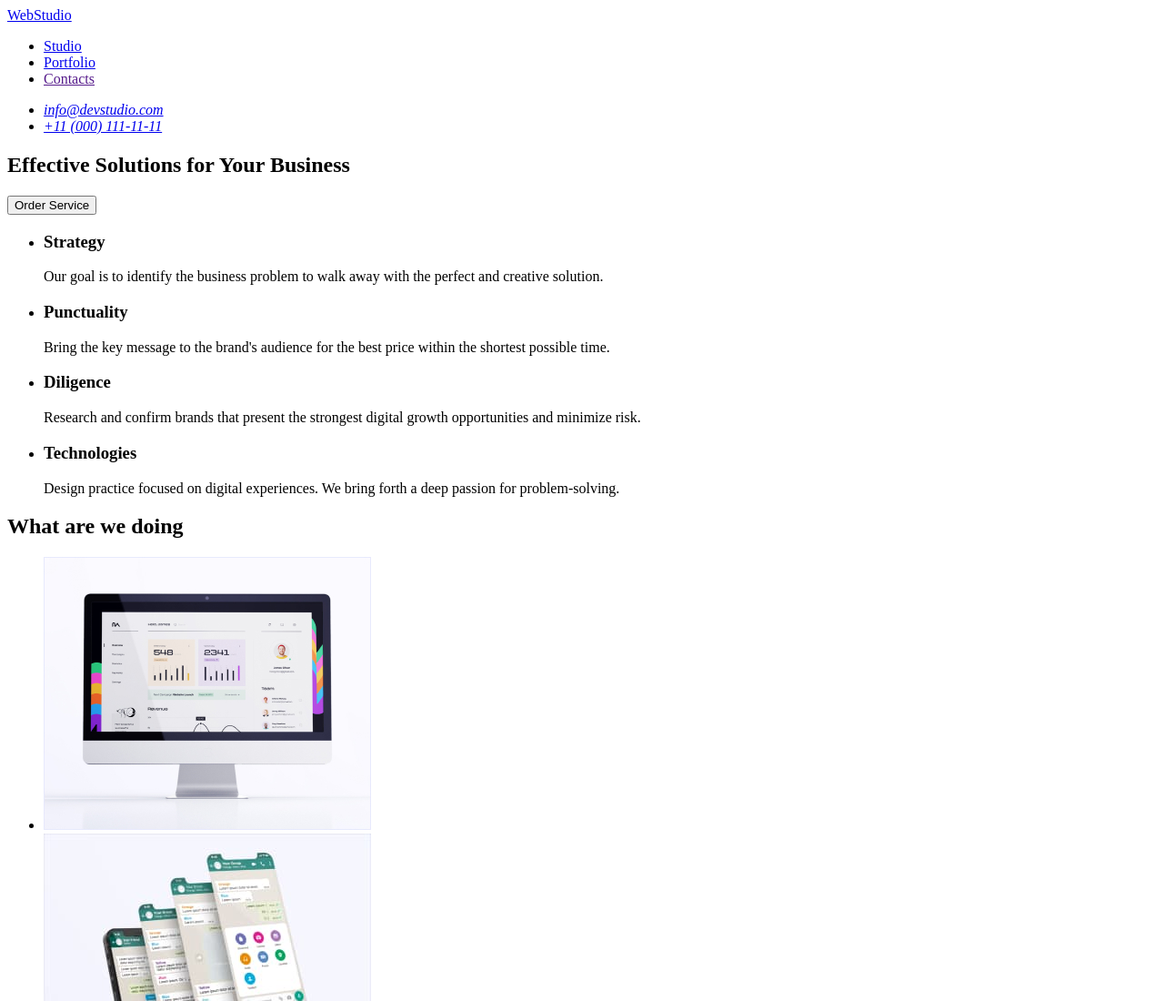
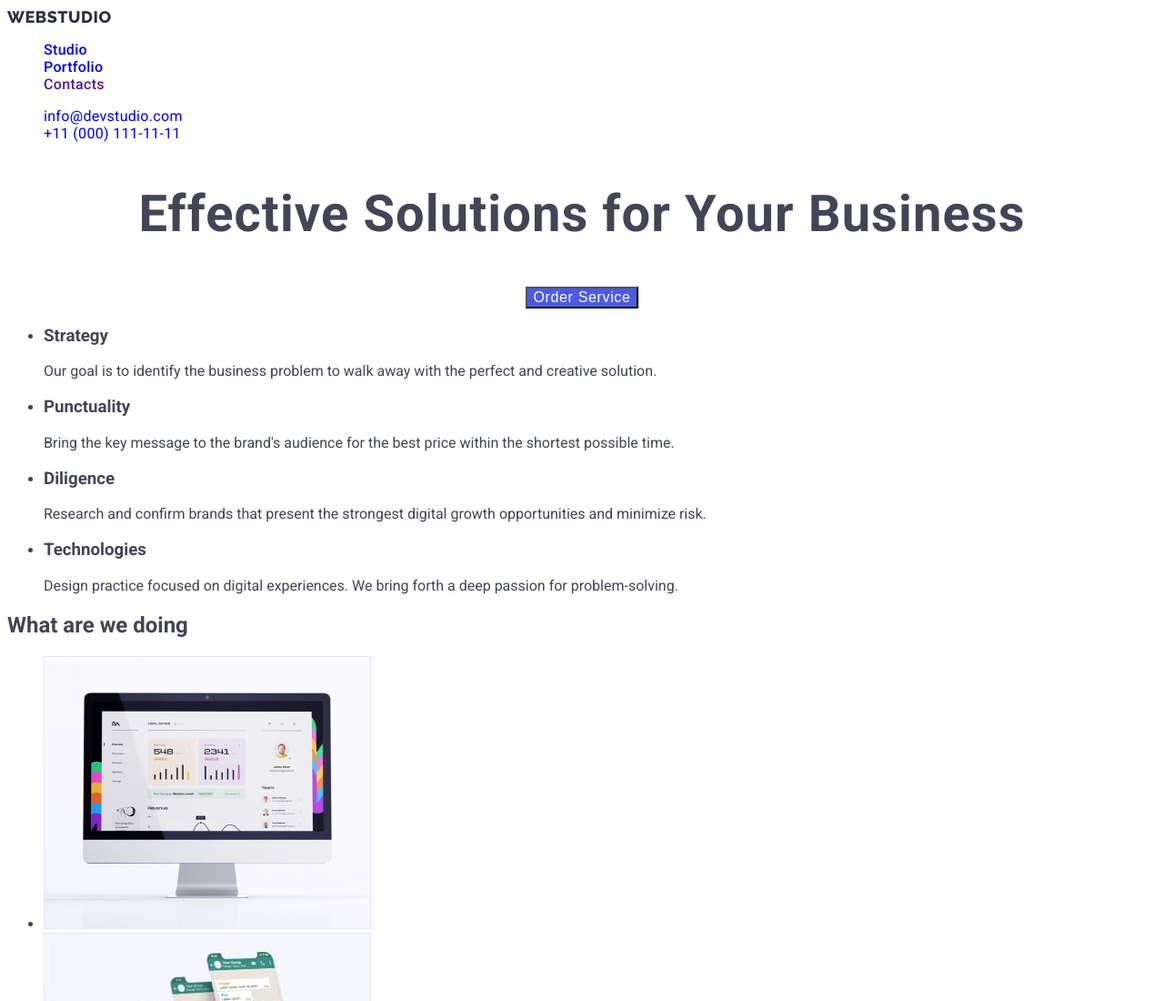
Before and after one commit to MarynaOzkara/goit-markup-hw-02, a plain HTML site: page index.html in a window 1280 px wide. Shown: the top 1100 px of the page at 91% size. Drawn offline with Linux system fonts and the light colour scheme.

Commit message:
css hero

```diff
--- a/css/styles.css
+++ b/css/styles.css
@@ -0,0 +1,65 @@
+body{
+    font-family: 'Roboto', sans-serif;
+    color: #434455;
+}
+.list{
+    list-style: none;
+}
+.link{
+    text-decoration: none;
+}
+.logo{
+    font-family: 'Raleway';
+    font-style: normal;
+    font-weight: 800;
+    font-size: 18px;
+    line-height: 1,16;
+    letter-spacing: 0.03em;
+    text-transform: uppercase;
+    color: #2E2F42;
+}
+.menu-item{
+    font-family: 'Roboto', sans-serif;
+    font-weight: 500;
+    font-size: 16px;
+    line-height: 1,5;
+    letter-spacing: 0.02em;
+    color: #2E2F42;
+}
+.menu-link:hover, .menu-link:focus,
+.contact-item:hover, .contact-item:focus{
+    color: #4D5AE5;
+}
+.contact-item{
+    font-style: normal;
+    font-weight: 400;
+    font-size: 16px;
+    line-height: 1,5;
+    letter-spacing: 0.02em;
+}
+.hero{
+    text-align: center;
+}
+.main-title{
+    font-weight: 700;
+    font-size: 56px;
+    line-height: 1,07;
+    letter-spacing: 0.02em;
+    /*
+    color: #FFFFFF; */
+}
+.modal-btn{
+    font-weight: 500;
+    font-size: 16px;
+    line-height: 1,5;
+    align-items: center;
+    letter-spacing: 0.04em;
+    color: #FFFFFF;
+    background: #4D5AE5;
+}
+.modal-btn:hover, .modal-btn:focus{
+    background: #F4F4FD;
+    color: #4D5AE5;
+    cursor: pointer;
+}
+.modal-btn:v
--- a/index.html
+++ b/index.html
@@ -5,29 +5,32 @@
     <meta http-equiv="X-UA-Compatible" content="IE=edge">
     <meta name="viewport" content="width=device-width, initial-scale=1.0">
     <title>Web Studio</title>
+    <link rel="preconnect" href="https://fonts.googleapis.com">
+    <link rel="preconnect" href="https://fonts.gstatic.com" crossorigin>
+    <link href="https://fonts.googleapis.com/css2?family=Raleway:wght@800&family=Roboto:wght@400;500;700;900&display=swap" rel="stylesheet">
     <link rel="stylesheet" href="./css/styles.css">
 </head>
 <body>
-    <header>
-        <nav>
-            <a href="./index.html">WebStudio</a>
-            <ul>
-                <li><a href="./index.html">Studio</a></li>
-                <li><a href="./portfolio.html">Portfolio</a></li>
-                <li><a href="">Contacts</a></li>
+    <header class="header">
+        <nav class="navigation">
+            <a href="./index.html" class="logo link">WebStudio</a>
+            <ul class="menu list">
+                <li class="menu-item"><a href="./index.html" class="menu-link link">Studio</a></li>
+                <li class="menu-item"><a href="portfolio.html" class="menu-link link">Portfolio</a></li>
+                <li class="menu-item"><a href="" class="menu-link link">Contacts</a></li>
             </ul>
         </nav>
-        <address>
-            <ul>
-                <li><a href="mailto:info@devstudio.com">info@devstudio.com</a></li>
-                <li><a href="tel:+110001111111">+11 (000) 111-11-11</a></li>
+        <address class="contact">
+            <ul class="contact-list list">
+                <li class="contact-item"><a href="mailto:info@devstudio.com" class="contact-link link">info@devstudio.com</a></li>
+                <li class="contact-item"><a href="tel:+110001111111" class="contact-link link">+11 (000) 111-11-11</a></li>
             </ul>
         </address>
     </header>
     <main>
-        <section>
-            <h1>Effective Solutions for Your Business</h1>
-            <button type="button">Order Service</button>
+        <section class="hero">
+            <h1 class="main-title">Effective Solutions for Your Business</h1>
+            <button type="button" class="modal-btn">Order Service</button>
         </section>
         <section>
             <h2 hidden>Advantages</h2>
```
Also changed, not shown: portfolio.html (+14 -11 lines).
